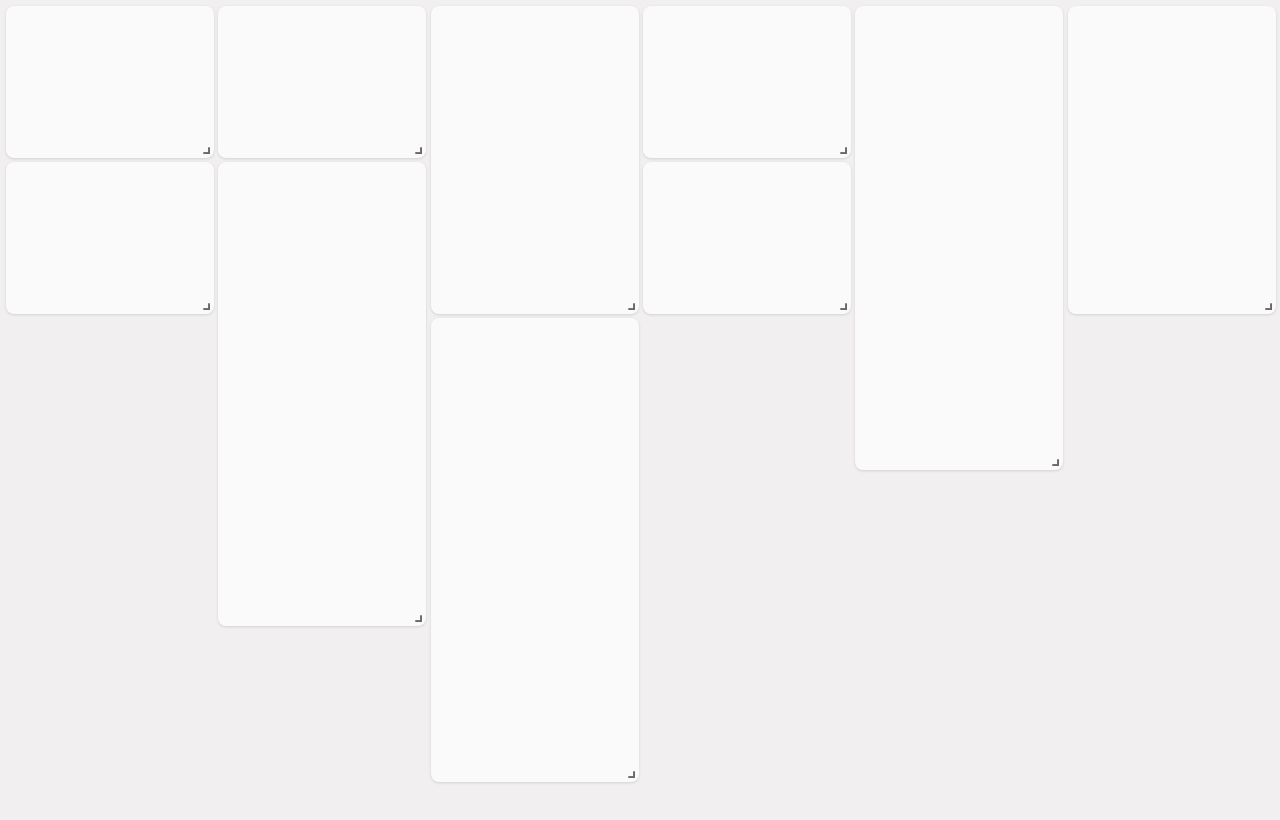
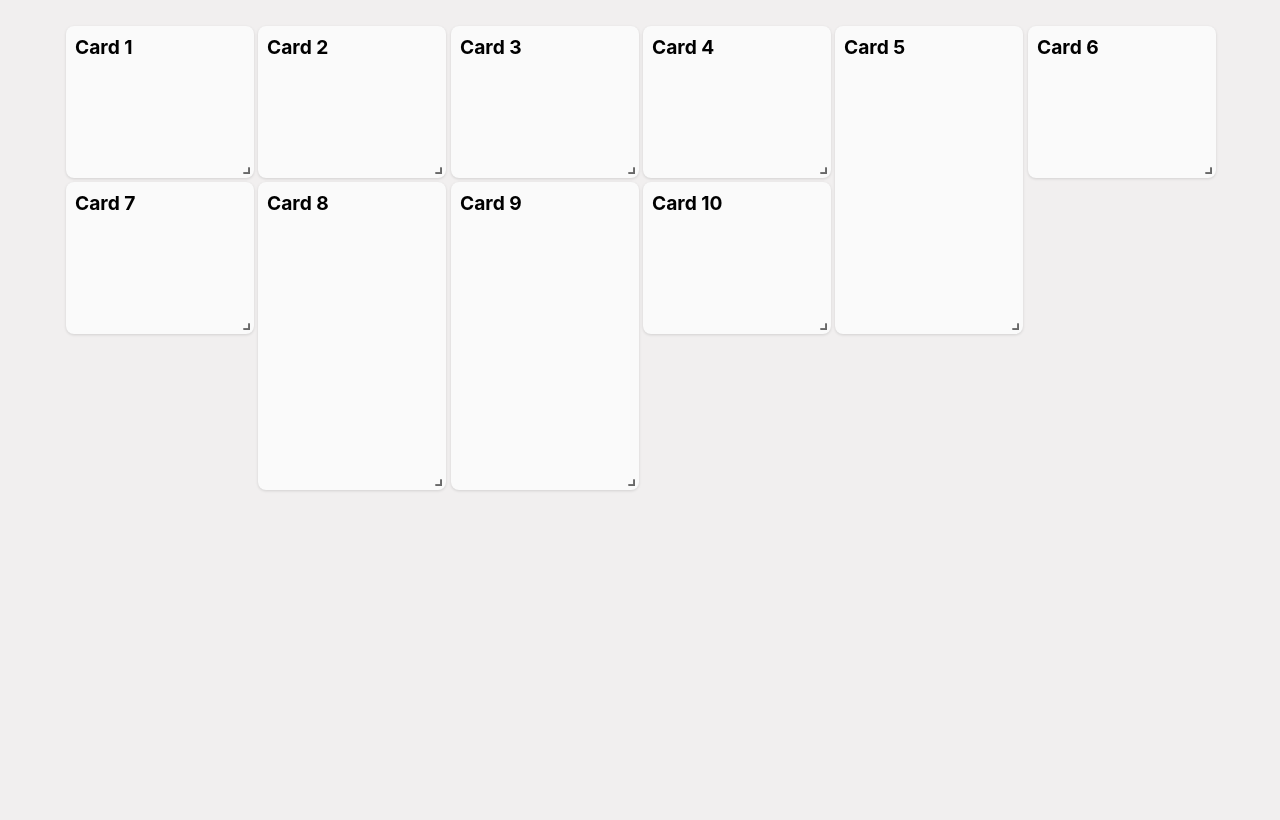
Before and after one commit to kulyk/rgl-demo, a React (Create React App) app: page / in a window 1280 px wide. Built offline with nearby package versions, Linux system fonts and the light colour scheme.

Commit message:
Add some style

```diff
--- a/src/App.js
+++ b/src/App.js
@@ -53,22 +53,28 @@ function App() {
     return new Array(CARDS_COUNT).fill(undefined).map((val, i) => {
       const x = (i * 3) % 18;
       const w = 3;
-      const h = randomInteger(1, 4);
+      const h = randomInteger(1, 3);
       return (
         <div
           key={i}
           className="GridCard"
           data-grid={{ x, y: Math.floor(i / 6) * h, w, h }}
-        />
+        >
+          <div style={{ margin: "8px" }}>
+            <span className="GridCard__Name">{`Card ${i + 1}`}</span>
+          </div>
+        </div>
       );
     });
   }, []);
 
   return (
-    <div>
-      <AutoGrid margin={margin} {...state}>
-        {children}
-      </AutoGrid>
+    <div className="App">
+      <div className="Container">
+        <AutoGrid margin={margin} {...state}>
+          {children}
+        </AutoGrid>
+      </div>
     </div>
   );
 }
```
